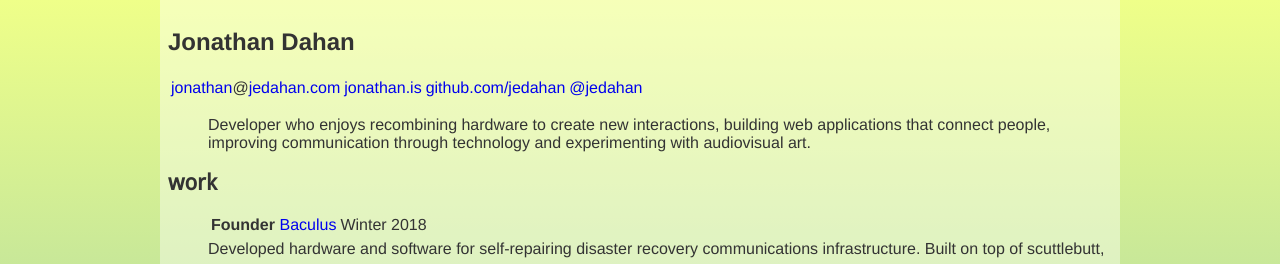
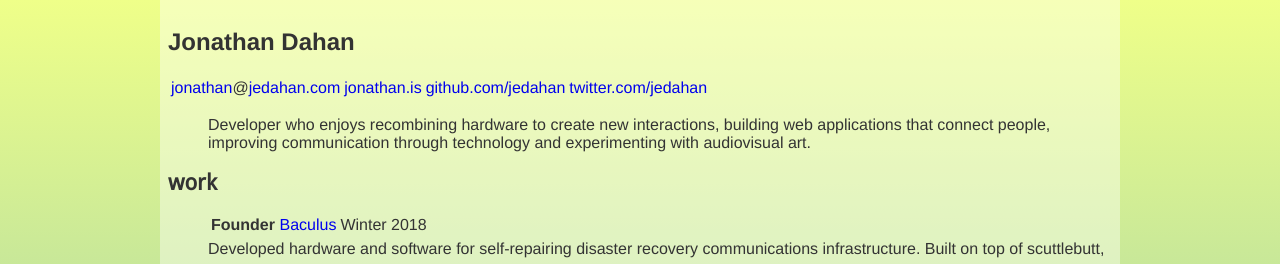
Before and after one commit to jedahan/jedahan.github.com, a Jekyll site: the page built from resume/index.md, in a window 1280 px wide and 900 px high. Shown: the top 264 px of the window. Built offline with Jekyll 4.4.1, drawn with Linux system fonts in a browser that asks for light colours; our own code applies the rules of GitHub Pages for plain Markdown files.

Commit message:
fix links

```diff
--- a/resume/index.md
+++ b/resume/index.md
@@ -5,7 +5,7 @@ layout: resume
 Jonathan Dahan
 ==============
 
- [jonathan][]@[jedahan.com][] | [ jonathan.is ][] | [ github.com/jedahan ][] | [ @jedahan ][]
+ [jonathan][]@[jedahan.com][] | [ jonathan.is ][] | [ github.com/jedahan ][] | [ twitter.com/jedahan ][]
 
 * Developer who enjoys recombining hardware to create new interactions, building web applications that connect people, improving communication through technology and experimenting with audiovisual art.
 
@@ -136,9 +136,9 @@ education
 
 
 [jonathan]: mailto:jonathan@jedahan.com
-[ @jedahan ]: http://twitter.com/jedahan
 [jedahan.com]: http://jedahan.com
 [ jonathan.is ]: http://jonathan.is
+[ twitter.com/jedahan ]: https://twitter.com/jedahan
 [ github.com/jedahan ]: http://github.com/jedahan.com
 
 [ Image_Categorizer ]: http://example.com
```
